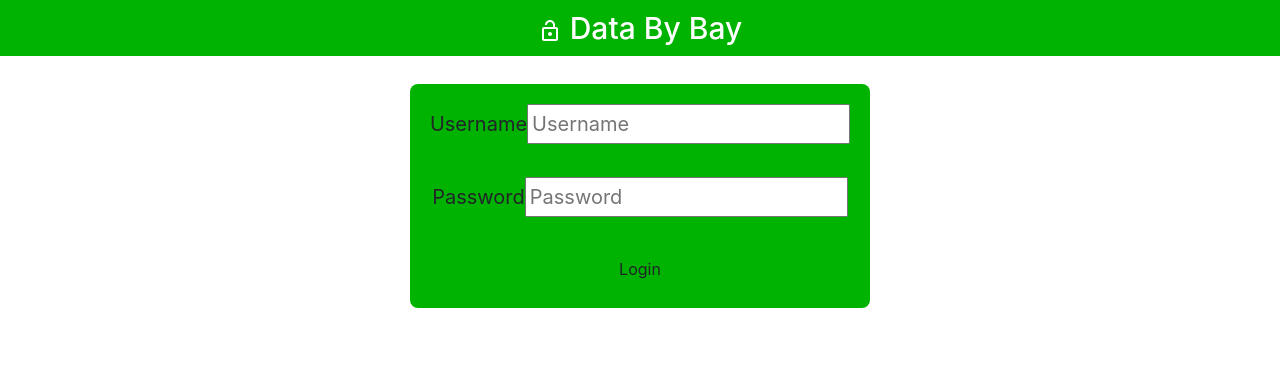
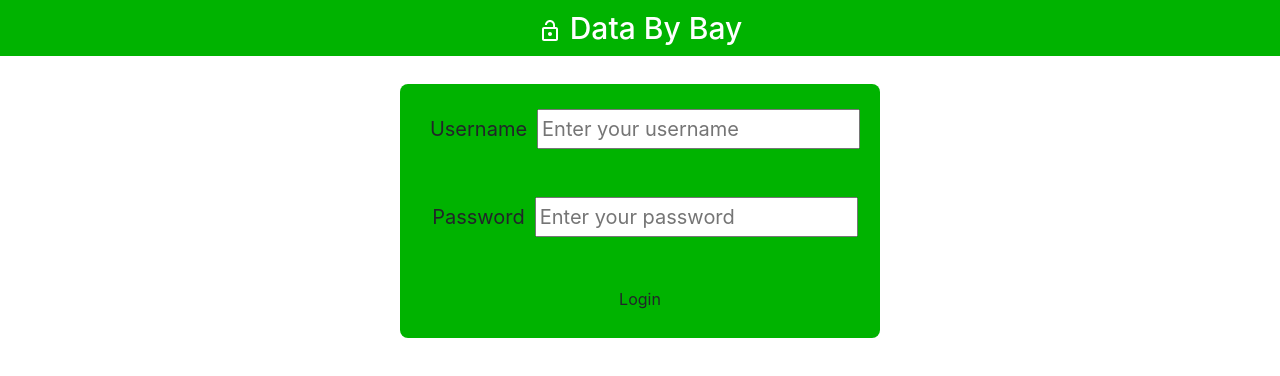
Before and after one commit to kunalhindujaa/Users_Data, a React (Create React App) app: page / in a window 1280 px wide. Shown: the top 376 px of the page. Built offline with nearby package versions, Linux system fonts and the light colour scheme.

Commit message:
Login form labels Css changed

```diff
--- a/src/App.css
+++ b/src/App.css
@@ -28,7 +28,8 @@
   color: #61dafb;
 }
 
-.register-details {
+.login-label {
+  padding: 10px;
 }
 
 .detail,
--- a/src/components/Login.jsx
+++ b/src/components/Login.jsx
@@ -35,13 +35,17 @@ function Login(props) {
       <div className="form-div">
         <form className="login-form">
           <label className="login-label"> Username </label>
-          <input type="text" placeholder="Username" onChange={handleUserName} />
+          <input
+            type="text"
+            placeholder="Enter your username"
+            onChange={handleUserName}
+          />
           <br />
           <br />
           <label className="login-label">Password </label>
           <input
             type="password"
-            placeholder="Password"
+            placeholder="Enter your password"
             onChange={handlePassword}
           />
           <br />
```
